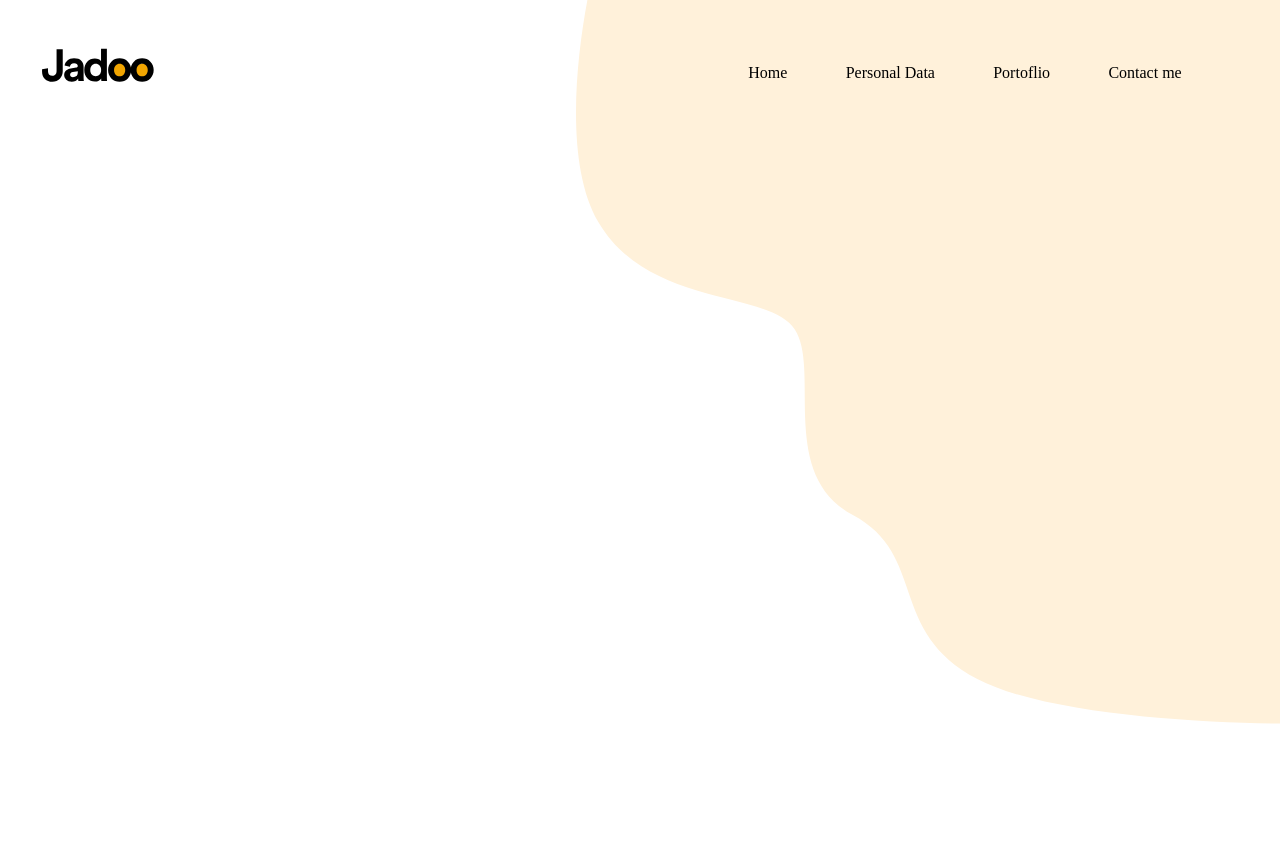
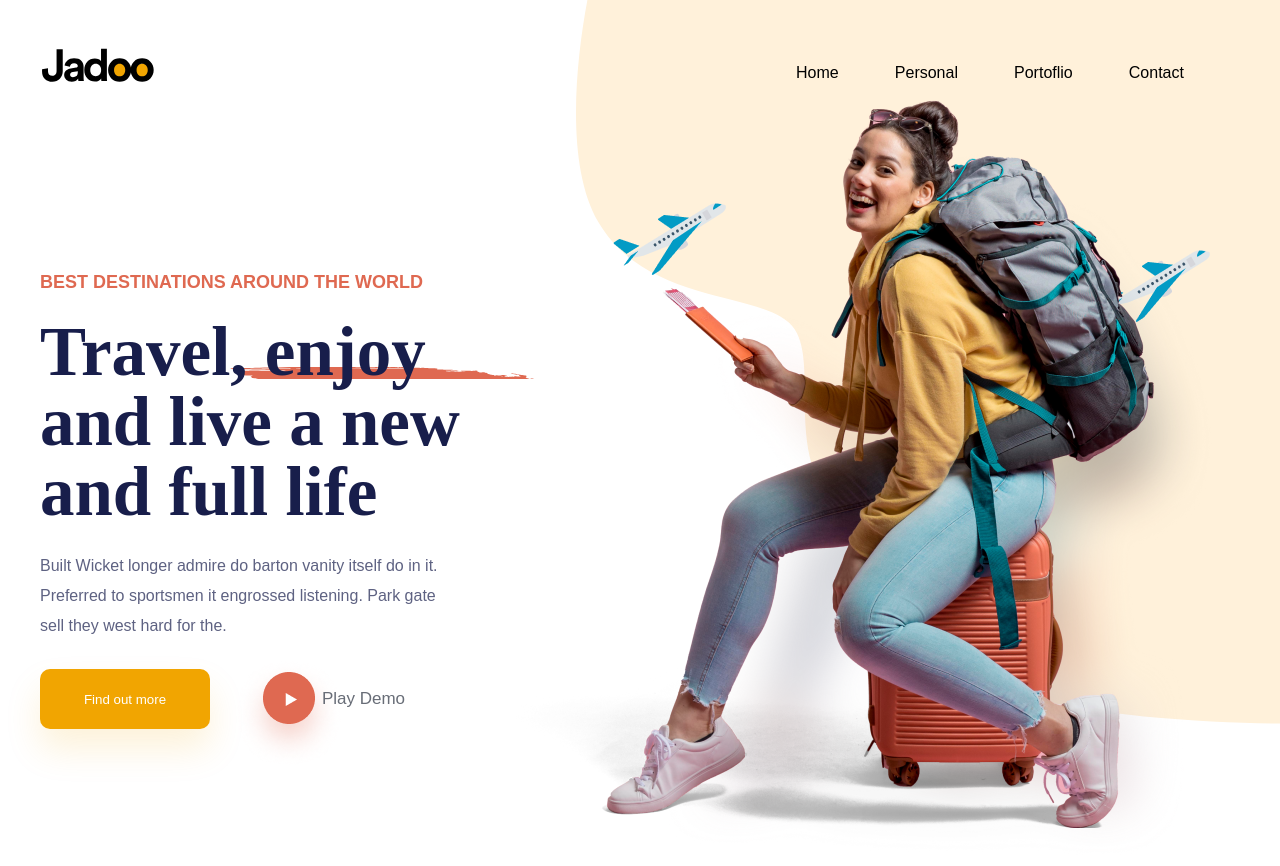
Before and after one commit to arahman10783/FE-training-personalPage, a plain HTML site: page index.html in a window 1280 px wide. Before the commit the page ends 800 px from the top, so only its background shows below. Drawn offline with Linux system fonts and the light colour scheme.

Commit message:
Implement main banner section in the website

```diff
--- a/index.html
+++ b/index.html
@@ -15,14 +15,40 @@
       <nav>
         <ul class="nav-ul">
           <li class="nav-list">Home</li>
-          <li class="nav-list">Personal Data</li>
+          <li class="nav-list">Personal</li>
           <li class="nav-list">Portoflio</li>
-          <li class="nav-list">Contact me</li>
+          <li class="nav-list">Contact </li>
         </ul>
       </nav>
     </header>
+    <main>
+      <div class="main-banner">
+        <div class="slide-description">
+          <h4>Best Destinations around the world</h4>
+          <div class="big-title">
+            <h1>Travel, enjoy and live a new and full life</h1>
+            <img class="decore-line" src="/images/Decore.svg" />
+          </div>
+          <p>Built Wicket longer admire do barton vanity itself do in it. Preferred to sportsmen it engrossed listening. Park gate sell they west hard for the.</p>
+          <!-- cta : Call to Action -->
+          <div class="slide-cta">
+            <button role="button" type="button" class="find-out-button"> Find out more </button>
+            <button role="button" class="play-demo-button">
+              <img src="/images/Play-button.png" alt = "play demo icon"/>
+              <span>Play Demo </span>
 
-    <main>
+            </button>
+          </div>
+        </div>
+      </div>
+
+      <div class="categories">
+
+      </div>
+
+      <div class="top-selling">
+
+      </div>
 
     </main>
 
--- a/style.css
+++ b/style.css
@@ -10,7 +10,17 @@ padding: space between element and the child
 border: border size
 */
 
-/* display flex */
+/* display */
+/*
+block: take all row space. no elements beside it.
+inline: accept elements to be beside it, its content width
+
+flex : "FlexBox"
+1- Flex container
+  flex-direction
+  justify-content
+  flex-wrap
+  */
 
 body {
   position: relative;
@@ -18,6 +28,7 @@ body {
   background-image: url("/images/headerBg.svg");
   background-repeat: no-repeat;
   background-position: top right;
+  font-family: Arial, Helvetica, sans-serif;
 }
 
 #container {
@@ -32,15 +43,110 @@ header{
   display: flex;
   justify-content: space-between;
 }
+
 nav{
   display: inline;
 }
+
 .nav-ul{
   display: flex;
+  flex-direction: row;
+  flex-wrap: wrap ;
   justify-content: space-evenly;
-  width: 550px;
+  width: 500px;
   padding: 0;
 }
 .nav-list{
   list-style: none;
+  font-size: 16px;
 }
+
+
+.main-banner{
+  display: flex;
+  justify-content: space-between;
+  background-image: url("/images/traveller-img.png");
+  background-repeat: no-repeat;
+  background-position: right top;
+}
+
+.slide-description{
+  position: relative;
+  padding-top: 150px;
+  padding-bottom: 150px;
+  width: 420px;
+}
+
+.big-title{
+  position: relative;
+}
+
+.decore-line{
+  position: absolute;
+  top: 50px;
+  right: -146px;
+  z-index: 0;
+}
+
+.slide-description h4{
+  color: #DF6951;
+  text-transform: uppercase;
+  font-size: 18px;
+}
+
+.slide-description h1{
+  position: relative;
+  font-family:'Times New Roman', Times, serif ;
+  font-size: 69px;
+  color: #181E4B;
+  margin-block: 24px; /* equal margin-top and margin-bottom */
+  line-height: 70px;
+  z-index: 1;
+}
+
+.slide-description p{
+  color: #5E6282;
+  font-size: 16px;
+  margin-block: 6px; /* equal margin-top and margin-bottom */
+  line-height: 30px;
+}
+
+.slide-cta{
+  margin-top: 28px
+}
+
+.find-out-button{
+  border-width: 0px;
+  background-color: #F1A501;
+  width: 170px;
+  height: 60px;
+  font-family:Arial, Helvetica, sans-serif;
+  color: #FFF;
+  border-radius: 10px; /* corners radius 10px 10px 10px 10px */
+  box-shadow: 0px 20px 35px rgba(241, 165, 1, 0.15); /* x y blur color */
+}
+
+.play-demo-button{
+  position: relative;
+  border-width: 0px;
+  background-color: transparent;
+  width: 170px;
+  height: 60px;
+  font-size: 17px;
+  margin-left: 44px;
+}
+
+.play-demo-button img{
+  position: absolute;
+  display: inline;
+  top: -12px;
+  left: -25px;
+}
+
+.play-demo-button span{
+  position: relative;
+  left: 20px;
+  font-family:Arial, Helvetica, sans-serif;
+  font-size: 17px;
+  color: #686D77;
+}
```
Also changed, not shown: images/Decore.svg (added), images/play-button.png (added), images/traveller-img.png (added).
